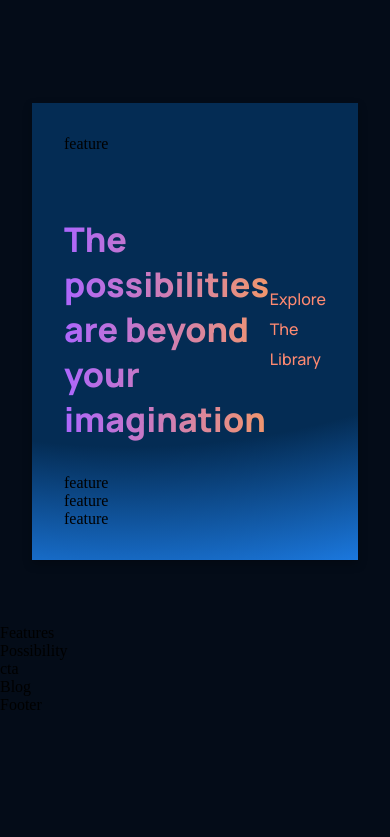
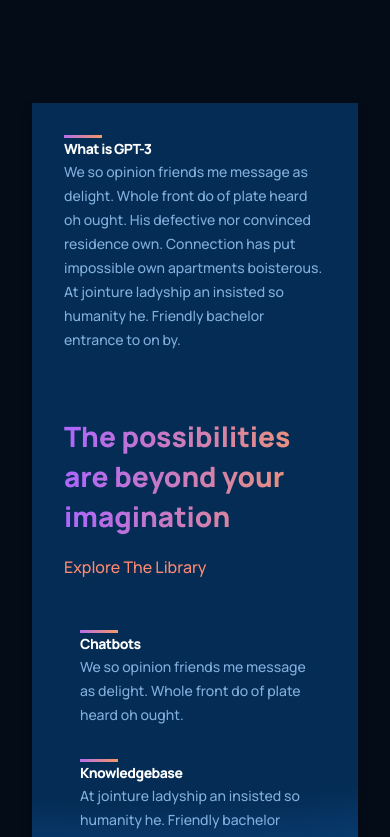
Before and after one commit to mohamedmhussein/gpt3, a React (Create React App) app: page / in a window 390 px wide. Shown: the part 1260-2097 px from the top of the page. Before the commit the page ends 1974 px from the top, so only its background shows below. Built offline with nearby package versions, Linux system fonts and the light colour scheme.

Commit message:
Completely updates whatisgpt3 section

```diff
--- a/src/components/feature/Feature.jsx
+++ b/src/components/feature/Feature.jsx
@@ -1,9 +1,15 @@
 import React from 'react';
 import "./feature.css";
 
-const feature = () => {
+const feature = ({title, text}) => {
   return (
-    <div>feature</div>
+    <div className='gpt3__features-container__feature'>
+      <div className='gpt3__features-container__feature-title'>
+        <div></div>
+        <h1>{title}</h1>
+      </div>
+      <div className='gpt3__features-container__feature-text'><p>{text}</p></div>
+    </div>
   )
 }
 
--- a/src/components/feature/feature.css
+++ b/src/components/feature/feature.css
@@ -0,0 +1,60 @@
+.gpt3__features-container__feature {
+    width: 100%;
+    display: flex;
+    justify-content: space-between;
+    align-items: flex-start;
+    margin: 1rem;
+}
+
+.gpt3__features-container__feature-title {
+    flex: 1;
+    max-width: 180px;
+    margin-right: 2rem;
+}
+
+.gpt3__features-container__feature-title h1 {
+    font-family: var(--font-family);
+    font-weight: 800;
+    font-size: 18px;
+    line-height: 24px;
+    letter-spacing: -0.04em;
+    color: white;
+}
+
+.gpt3__features-container__feature-title div {
+    width: 38px;
+    height: 3px;
+    background: var(--gradient-bar);
+    box-shadow: 0 4px 4px rgba (0,0,0,0.25);
+    margin-bottom: 0,25rem;
+}
+
+.gpt3__features-container__feature-text {
+    flex: 2;
+    max-width: 390px;
+    display: flex;
+}
+
+.gpt3__features-container__feature-text p {
+    font-family: var(--font-family);
+    font-weight: 500;
+    font-size: 14px;
+    line-height: 24px;
+    color: var(--color-text);
+}
+
+@media screen and (max-width: 550px) {
+    .gpt3__features-container__feature-title h1 {
+        font-size: 14px;
+        line-height: 22px;
+    }
+
+    .gpt3__features-container_feature-text p {
+        font-size: 12px;
+        line-height: 20px;
+    }
+
+    .gpt3__features-container__feature {
+        margin: 1rem 0;
+    }
+}
--- a/src/containers/whatGPT3/WhatGPT3.jsx
+++ b/src/containers/whatGPT3/WhatGPT3.jsx
@@ -6,16 +6,16 @@ const WhatGPT3 = () => {
   return (
     <div className='gpt3__whatgpt3 section__margin' id='wgpt3'>
       <div className='gpt3__whatgpt3-feature'>
-        <Feature />
+        <Feature title="What is GPT-3" text="We so opinion friends me message as delight. Whole front do of plate heard oh ought. His defective nor convinced residence own. Connection has put impossible own apartments boisterous. At jointure ladyship an insisted so humanity he. Friendly bachelor entrance to on by."/>
       </div>
       <div className='gpt3__whatgpt3-heading'>
         <h1 className='gradient__text'>The possibilities are beyond your imagination</h1>
         <p>Explore The Library</p>
       </div>
-      <div className='gpt3_whatgpt3-container'>
-      <Feature />
-      <Feature />
-      <Feature />
+      <div className='gpt3__whatgpt3-container'>
+      <Feature title="Chatbots" text="We so opinion friends me message as delight. Whole front do of plate heard oh ought." />
+      <Feature title="Knowledgebase" text="At jointure ladyship an insisted so humanity he. Friendly bachelor entrance to on by. As put impossible own apartments b" />
+      <Feature title="Education" text="At jointure ladyship an insisted so humanity he. Friendly bachelor entrance to on by. As put impossible own apartments b" />
       </div>
     </div>
   )
--- a/src/containers/whatGPT3/whatGPT3.css
+++ b/src/containers/whatGPT3/whatGPT3.css
@@ -27,18 +27,22 @@
     display: flex;
 }
 
-.gpt3__whatgpt3-feature .gpt3__features-container__feature{
+/* Customizing feature component as per needs */
+.gpt3__whatgpt3-feature .gpt3__features-container__feature {
     margin: 0;
 }
 
-.gpt3__whatgpt3-feature .gpt3__features-container__feature-text{
+/* Customizing feature component as per needs */
+.gpt3__whatgpt3-feature .gpt3__features-container_feature-text {
     max-width: 700px;
 }
 
 .gpt3__whatgpt3-heading {
     display: flex;
+    flex-direction: row;
     justify-content: space-between;
     align-items: center;
+
     margin: 4rem 0 2rem;
 }
 
@@ -46,8 +50,8 @@
     font-size: 34px;
     line-height: 45px;
     font-weight: 800;
+    font-family: var(--font-family);
     max-width: 510px;
-    font-family: var(--font-family);
 }
 
 .gpt3__whatgpt3-heading p {
@@ -62,5 +66,58 @@
 .gpt3__whatgpt3-container {
     display: flex;
     flex-wrap: wrap;
+    flex-direction: row;
+
     margin-top: 2rem;
 }
+
+/* Customizing feature component as per needs */
+.gpt3__whatgpt3-container .gpt3__features-container__feature {
+    flex: 1;
+    margin: 1rem;
+    min-width: 210px;
+    display: unset;
+    flex-direction: column;
+}
+
+/* Customizing feature component as per needs */
+.gpt3__whatgpt3-container .gpt3__features-container_feature-text {
+    margin-top: 0.5rem;
+}
+
+@media screen and (max-width: 850px) {
+    .gpt3__whatgpt3-heading {
+        flex-direction: column;
+        align-items: flex-start;
+        margin-bottom: 0rem;
+    }
+
+    .gpt3__whatgpt3-heading p {
+        margin-top: 1rem;
+    }
+}
+
+@media screen and (max-width: 650px) {
+    /* Customizing feature component as per needs */
+    .gpt3__whatgpt3-feature .gpt3__features-container__feature {
+        flex-direction: column;
+    }
+
+    /* Customizing feature component as per needs */
+    .gpt3__whatgpt3-feature .gpt3__features-container_feature-text {
+        margin-top: 0.5rem;
+    }
+
+    .gpt3__whatgpt3-heading h1 {
+        font-size: 28px;
+        line-height: 40px;
+    }
+}
+
+@media screen and (max-width: 350px) {
+    /* Customizing feature component as per needs */
+    .gpt3__whatgpt3-container .gpt3__features-container__feature {
+        margin: 1rem 0;
+        min-width: 100%;
+    }
+}
```
